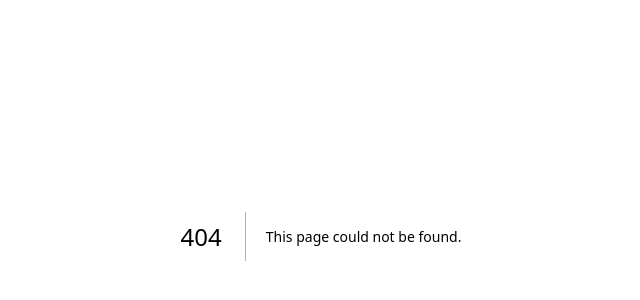
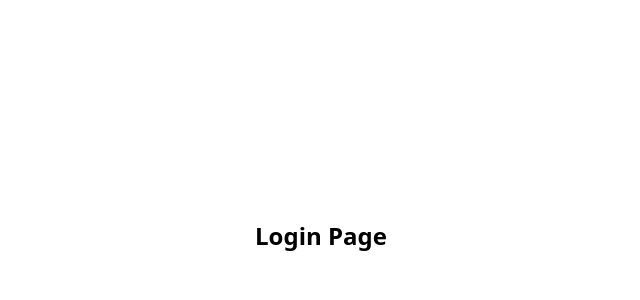
Before and after one commit to almalikzayn20-collab/teman-ct-ai, a Next.js app: page /login in a window 1280 px wide. Before the commit this address had no page. Shown: the part 164-464 px from the top of the page, without its empty margins (319-959 px from the left). Built offline with nearby package versions, Linux system fonts and the light colour scheme.

Commit message:
Create page.jsx

```diff
--- /dev/null
+++ b/app/(auth)/login/page.jsx
@@ -0,0 +1,7 @@
+export default function LoginPage() {
+  return (
+    <div className="h-screen flex items-center justify-center">
+      <h1 className="text-2xl font-bold">Login Page</h1>
+    </div>
+  );
+}
```
